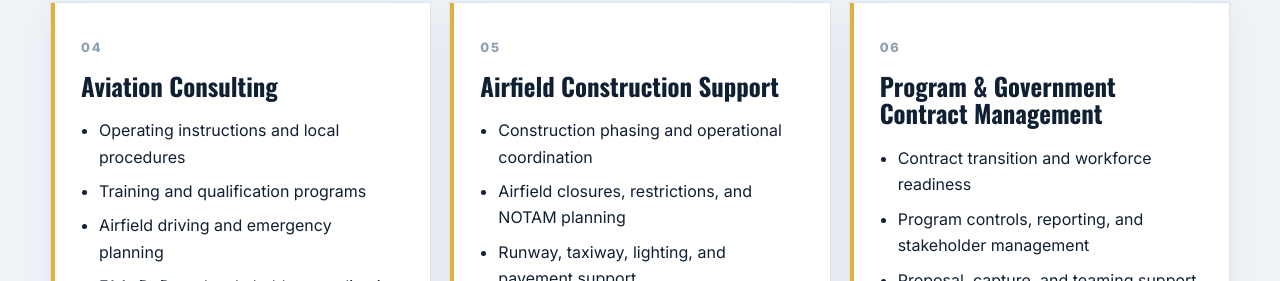
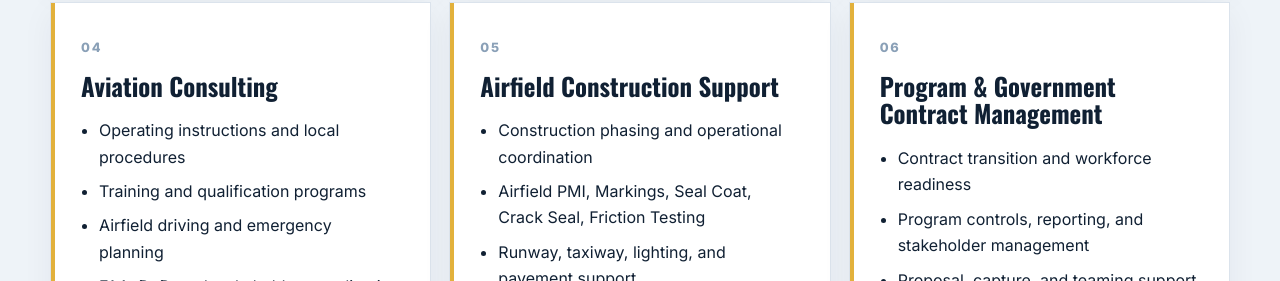
Before and after one commit to vfrdirect/vfr-direct, a plain HTML site: page index.html in a window 1280 px wide. Shown: the part 2263-2544 px from the top of the page. Drawn offline with nearby package versions, Linux system fonts and the light colour scheme.

Commit message:
Update airfield construction support details

```diff
--- a/index.html
+++ b/index.html
@@ -85,7 +85,7 @@
           <article class="capability-card">
             <span class="card-number">05</span>
             <h3>Airfield Construction Support</h3>
-            <ul><li>Construction phasing and operational coordination</li><li>Airfield closures, restrictions, and NOTAM planning</li><li>Runway, taxiway, lighting, and pavement support</li><li>Safety reviews and mission-impact mitigation</li></ul>
+            <ul><li>Construction phasing and operational coordination</li><li>Airfield PMI, Markings, Seal Coat, Crack Seal, Friction Testing</li><li>Runway, taxiway, lighting, and pavement support</li><li>Safety reviews and mission-impact mitigation</li></ul>
           </article>
           <article class="capability-card">
             <span class="card-number">06</span>
```
